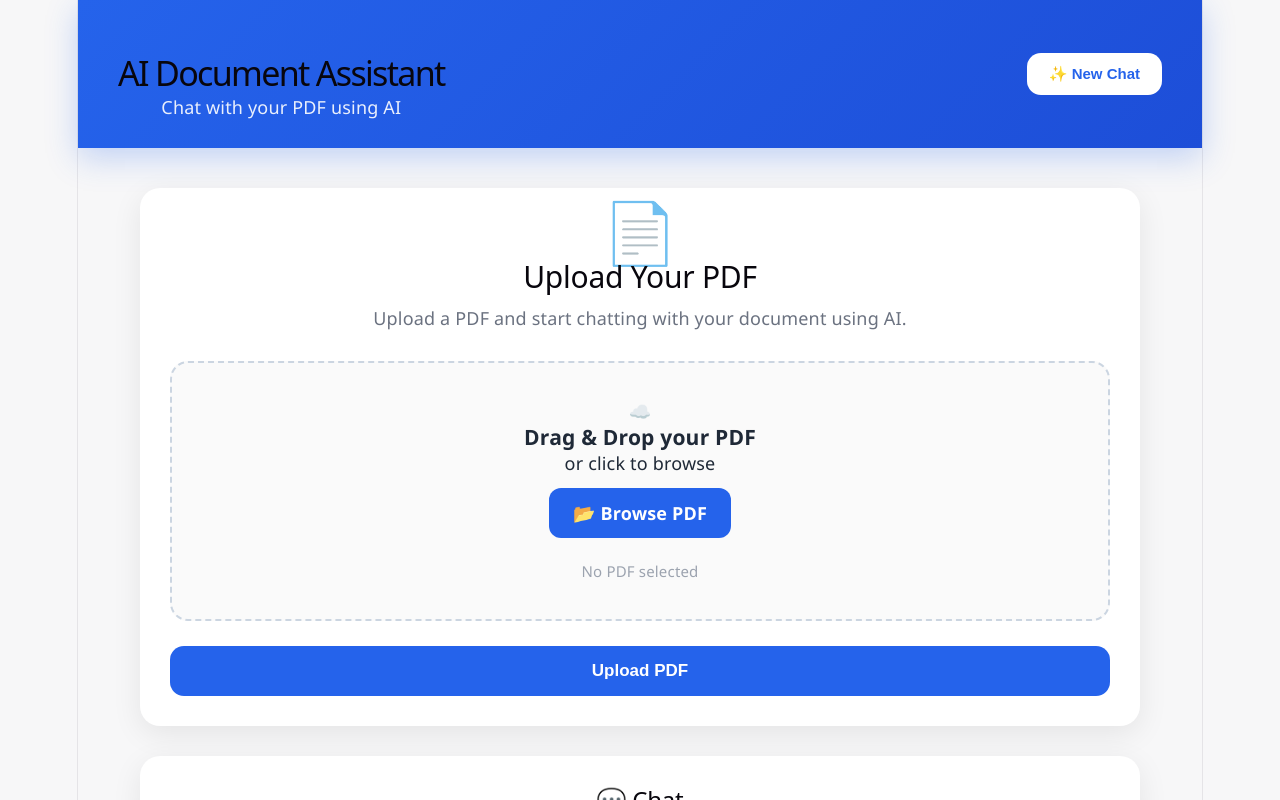
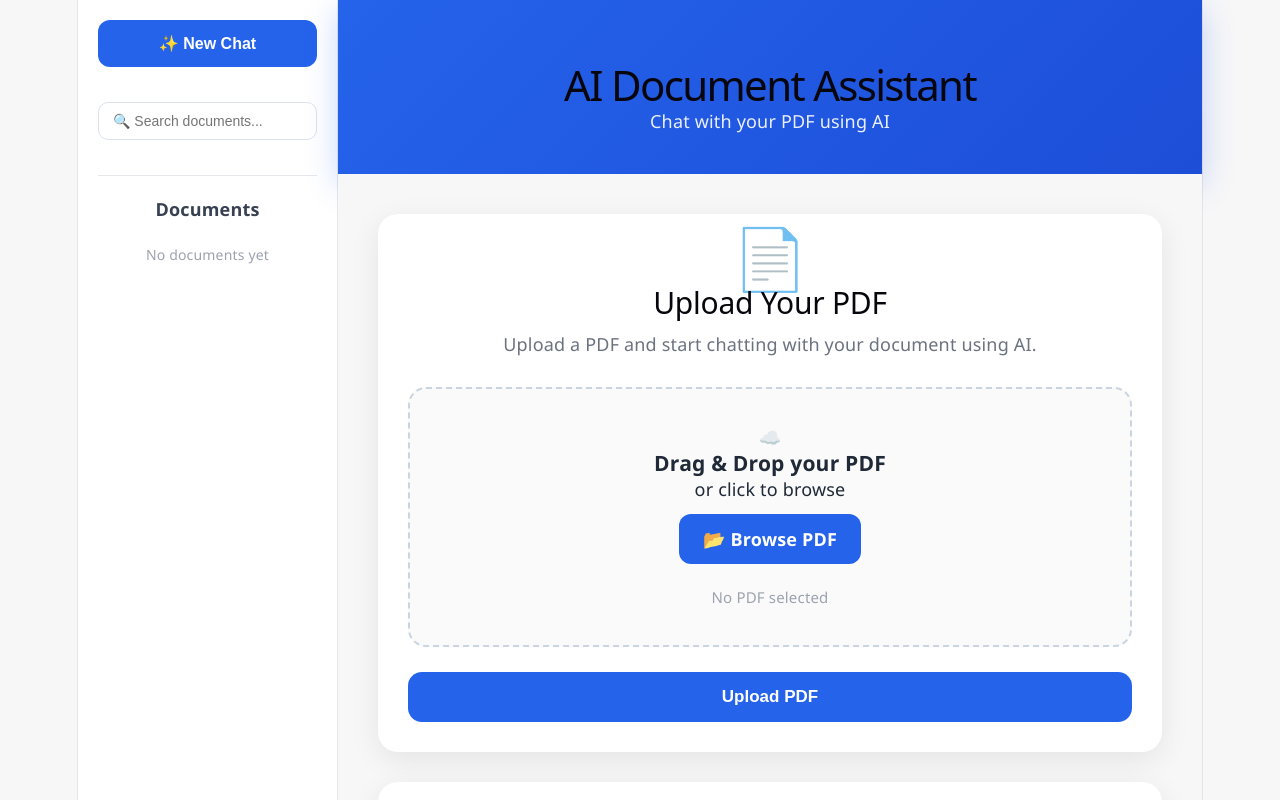
Before and after one commit to shivam9519/AI_Document_Assistant, a React app in the folder frontend/: page / in a window 1280 px wide. Shown: the top 800 px of the page. Built offline with nearby package versions, Linux system fonts and the light colour scheme; the HTML template or start-up script is replaced by a standard one.

Commit message:
search bar added

```diff
--- a/frontend/src/App.css
+++ b/frontend/src/App.css
@@ -14,31 +14,50 @@ body {
     font-family: "Segoe UI", Arial, sans-serif;
 }
 
-main {
-    width: 92%;
-    max-width: 1000px;
-    margin: 40px auto;
+main{
+
+    flex:1;
+
+    width:100%;
+
+    margin:0;
+
+    padding:40px;
+
+    background:#f7f7f8;
+
 }
 
 /* ===========================
    Header
 =========================== */
 
-header {
-    background: linear-gradient(135deg,#2563eb,#1d4ed8);
-    color: white;
-    text-align: center;
-    padding: 35px;
-    box-shadow: 0 10px 25px rgba(37,99,235,.25);
+header{
+
+    background:linear-gradient(135deg,#2563eb,#1d4ed8);
+
+    color:white;
+
+    padding:35px;
+
+    box-shadow:0 10px 25px rgba(37,99,235,.25);
+
 }
 
 header h1{
+
     font-size:36px;
+
     margin-bottom:10px;
+
 }
 
 header p{
+
     opacity:.9;
+
+    font-size:18px;
+
 }
 
 /* ===========================
@@ -798,35 +817,33 @@ section{
 
 .app-header{
 
-    background:linear-gradient(
-        135deg,
-        #2563eb,
-        #1d4ed8
-    );
+    background:linear-gradient(135deg,#2563eb,#1d4ed8);
 
     color:white;
 
-    padding:28px 40px;
+    padding:40px;
 
     box-shadow:0 10px 30px rgba(37,99,235,.25);
 
 }
 
-.header-content{
+.app-header h1{
 
-    max-width:1200px;
+    font-size:42px;
 
-    margin:auto;
-
-    display:flex;
-
-    justify-content:space-between;
-
-    align-items:center;
-
-    gap:20px;
+    margin-bottom:10px;
 
 }
+
+.app-header p{
+
+    font-size:18px;
+
+    opacity:.9;
+
+}
+
+
 
 .header-content h1{
 
@@ -842,27 +859,7 @@ section{
 
 }
 
-.new-chat-button{
 
-    background:white;
-
-    color:#2563eb;
-
-    border:none;
-
-    padding:12px 22px;
-
-    border-radius:14px;
-
-    font-size:15px;
-
-    font-weight:700;
-
-    cursor:pointer;
-
-    transition:.25s;
-
-}
 
 .new-chat-button:hover{
 
@@ -973,3 +970,279 @@ section{
     gap:6px;
 
 }
+
+/* ===========================
+   Sidebar
+=========================== */
+
+.sidebar{
+
+    width:260px;
+
+    min-height:100vh;
+
+    background:#ffffff;
+
+    border-right:1px solid #e5e7eb;
+
+    padding:20px;
+
+    display:flex;
+
+    flex-direction:column;
+
+    gap:20px;
+
+}
+
+.sidebar-new-chat{
+
+    width:100%;
+
+    padding:14px;
+
+    border:none;
+
+    border-radius:12px;
+
+    background:#2563eb;
+
+    color:white;
+
+    font-size:16px;
+
+    font-weight:600;
+
+    cursor:pointer;
+
+    transition:.3s;
+
+}
+
+.sidebar-new-chat:hover{
+
+    background:#1d4ed8;
+
+}
+
+.sidebar-divider{
+
+    height:1px;
+
+    background:#e5e7eb;
+
+}
+
+.sidebar-title{
+
+    font-weight:700;
+
+    color:#374151;
+
+}
+
+.sidebar-empty{
+
+    color:#9ca3af;
+
+    font-size:14px;
+
+}
+
+/* ===========================
+   App Layout
+=========================== */
+
+.app-layout{
+
+    display:flex;
+
+    min-height:100vh;
+
+}
+
+.app-content{
+
+    flex:1;
+
+    display:flex;
+
+    flex-direction:column;
+
+}
+
+.sidebar-documents{
+
+    display:flex;
+
+    flex-direction:column;
+
+    gap:12px;
+
+    margin-top:15px;
+
+}
+
+.sidebar-document{
+
+    padding:12px;
+
+    border-radius:12px;
+
+    background:#f8fafc;
+
+    border:1px solid #e5e7eb;
+
+    cursor:pointer;
+
+    transition:.2s;
+
+}
+
+.sidebar-document:hover{
+
+    background:#eef4ff;
+
+    border-color:#3b82f6;
+
+}
+
+.sidebar-document-name{
+
+    font-weight:600;
+
+    color:#1e293b;
+
+    word-break:break-word;
+
+}
+
+.sidebar-document-meta{
+
+    margin-top:6px;
+
+    font-size:.85rem;
+
+    color:#64748b;
+
+}
+.document-item {
+    cursor: pointer;
+    position: relative;
+    z-index: 9999;
+    pointer-events: auto;
+}
+
+.document-item {
+    display: flex;
+    align-items: center;
+    gap: 12px;
+
+    padding: 14px;
+    margin-bottom: 10px;
+
+    border-radius: 12px;
+
+    cursor: pointer;
+
+    transition: all 0.25s ease;
+}
+
+.document-item:hover {
+    background: #f5f9ff;
+}
+
+.document-item.active {
+    background: #e8f1ff;
+    border-left: 4px solid #2563eb;
+    box-shadow: 0 4px 12px rgba(37, 99, 235, 0.15);
+}
+
+.document-item strong {
+    display: block;
+}
+
+.document-item p {
+    margin: 4px 0 0;
+    color: #6b7280;
+    font-size: 13px;
+}
+
+
+.document-item{
+
+    display:flex;
+
+    justify-content:space-between;
+
+    align-items:center;
+
+}
+
+.document-content{
+
+    display:flex;
+
+    align-items:center;
+
+    gap:12px;
+
+    flex:1;
+
+}
+
+.delete-document-button{
+
+    background:transparent;
+
+    border:none;
+
+    font-size:18px;
+
+    cursor:pointer;
+
+    opacity:0;
+
+    transition:.2s;
+
+}
+
+.document-item:hover .delete-document-button{
+
+    opacity:1;
+
+}
+
+.delete-document-button:hover{
+
+    transform:scale(1.15);
+
+}
+
+.sidebar-search{
+
+    width:100%;
+
+    padding:10px 14px;
+
+    margin:15px 0;
+
+    border:1px solid #dbe3f0;
+
+    border-radius:10px;
+
+    outline:none;
+
+    font-size:14px;
+
+    box-sizing:border-box;
+
+}
+
+.sidebar-search:focus{
+
+    border-color:#2563eb;
+
+    box-shadow:0 0 0 3px rgba(37,99,235,.15);
+
+}
--- a/frontend/src/App.jsx
+++ b/frontend/src/App.jsx
@@ -1,4 +1,5 @@
-import { useState } from "react";
+import { useState, useEffect } from "react";
+
 import { toast } from "react-toastify";
 import "./App.css";
 
@@ -6,7 +7,7 @@ import Header from "./components/Header";
 import UploadSection from "./components/UploadSection";
 import ChatSection from "./components/ChatSection";
 import DocumentInfo from "./components/DocumentInfo";
-
+import Sidebar from "./components/Sidebar";
 function App() {
 
     const [document, setDocument] = useState(null);
@@ -14,10 +15,30 @@ function App() {
     const [question, setQuestion] = useState("");
 
     const [messages, setMessages] = useState([]);
+    const [currentChatId, setCurrentChatId] = useState(null);
 
     const [loading, setLoading] = useState(false);
+    const [searchTerm, setSearchTerm] = useState("");
+    const [documents, setDocuments] = useState(() => {
+
+    const saved = localStorage.getItem("documents");
+
+    return saved ? JSON.parse(saved) : [];
+
+});
+    const [chatHistory, setChatHistory] = useState({});
+        useEffect(() => {
+
+    localStorage.setItem(
+        "documents",
+        JSON.stringify(documents)
+    );
+
+}, [documents]);
+
 
     async function handleSend() {
+        console.log(document);
 
         if (!question.trim()) {
 
@@ -66,11 +87,22 @@ function App() {
                 sources: data.sources || [],
             };
 
-            setMessages(previous => [
-                ...previous,
+                 setMessages((previousMessages) => {
+
+    const updatedMessages = [
+        ...previousMessages,
         userMessage,
         aiMessage,
-            ]);
+    ];
+
+    setChatHistory((previousHistory) => ({
+        ...previousHistory,
+        [document.id]: updatedMessages,
+    }));
+
+    return updatedMessages;
+
+});
 
             setQuestion("");
 
@@ -94,30 +126,117 @@ function App() {
 
     function handleNewChat() {
 
+    if (!document) {
+        toast.warning("Select a document first.");
+        return;
+    }
+
+    const newChatId = Date.now().toString();
+
+    setCurrentChatId(newChatId);
+
     setMessages([]);
 
     setQuestion("");
 
     setLoading(false);
 
-        toast.success("Started a new chat.");
+    setChatHistory((previous) => ({
+
+        ...previous,
+
+        [document.id]: [
+
+            ...(previous[document.id] || []),
+
+            {
+                id: newChatId,
+                messages: [],
+            },
+
+        ],
+
+    }));
+
+    toast.success("New chat created.");
+
+}
+   function handleSelectDocument(doc) {
+
+    console.log("Selected:", doc.id);
+
+    console.log("History:", chatHistory);
+
+    setDocument(doc);
+
+    setMessages(chatHistory[doc.id] || []);
 
 }
 
+function handleDeleteDocument(documentId) {
+
+    const updatedDocuments = documents.filter(
+        (doc) => doc.id !== documentId
+    );
+
+    setDocuments(updatedDocuments);
+
+    setChatHistory((previous) => {
+
+        const updatedHistory = { ...previous };
+
+        delete updatedHistory[documentId];
+
+        return updatedHistory;
+
+    });
+
+    if (document?.id === documentId) {
+
+        if (updatedDocuments.length > 0) {
+
+            handleSelectDocument(updatedDocuments[0]);
+
+        } else {
+
+            setDocument(null);
+
+            setMessages([]);
+
+        }
+
+    }
+
+    toast.success("Document deleted.");
+
+}
+    console.log(document);
+
    return (
 
-        <>
+    <div className="app-layout">
+<Sidebar
+    handleNewChat={handleNewChat}
+    documents={documents}
+    setDocument={handleSelectDocument}
+    selectedDocument={document}
+    handleDeleteDocument={handleDeleteDocument}
+    searchTerm={searchTerm}
+    setSearchTerm={setSearchTerm}
+/>
+
+        <div className="app-content">
 
             <Header
                 title="AI Document Assistant"
                 subtitle="Chat with your PDF using AI"
-                onNewChat={handleNewChat}
             />
 
             <main>
 
                 <UploadSection
                         setDocument={setDocument}
+                        setDocuments={setDocuments}
                     />
 
                 <DocumentInfo
@@ -131,9 +250,12 @@ function App() {
                     messages={messages}
                     loading={loading}
                 />
+
             </main>
 
-        </>
+        </div>
+
+    </div>
 
 );
 
--- /dev/null
+++ b/frontend/src/components/Sidebar.jsx
@@ -0,0 +1,108 @@
+function Sidebar({
+    handleNewChat,
+    documents,
+    setDocument,
+    selectedDocument,
+    handleDeleteDocument,
+    searchTerm,
+    setSearchTerm,
+})  {
+    const filteredDocuments = documents.filter((doc) =>
+    doc.filename
+        .toLowerCase()
+        .includes(searchTerm.toLowerCase())
+);
+
+    return (
+
+        <aside className="sidebar">
+
+            <button
+                className="sidebar-new-chat"
+                onClick={handleNewChat}
+            >
+                ✨ New Chat
+            </button>
+            <input
+    type="text"
+    className="sidebar-search"
+    placeholder="🔍 Search documents..."
+    value={searchTerm}
+    onChange={(event) =>
+        setSearchTerm(event.target.value)
+    }
+/>
+
+            <div className="sidebar-divider"></div>
+
+            <div className="sidebar-title">
+                Documents
+            </div>
+
+            {documents.length === 0 ? (
+
+    <div className="sidebar-empty">
+        No documents yet
+    </div>
+
+) : filteredDocuments.length === 0 ? (
+
+    <div className="sidebar-empty">
+        No matching documents found
+    </div>
+
+) : (
+
+    filteredDocuments.map((doc) => (
+
+        <div
+            key={doc.id}
+            className={
+                selectedDocument?.id === doc.id
+                    ? "document-item active"
+                    : "document-item"
+            }
+            onClick={() => setDocument(doc)}
+        >
+
+            <div className="document-content">
+
+                <div>📄</div>
+
+                <div>
+
+                    <strong>{doc.filename}</strong>
+
+                    <p>
+                        {doc.totalChunks ?? "--"} chunks
+                    </p>
+
+                </div>
+
+            </div>
+
+            <button
+                className="delete-document-button"
+                onClick={(event) => {
+
+                    event.stopPropagation();
+
+                    handleDeleteDocument(doc.id);
+
+                }}
+            >
+                🗑️
+            </button>
+
+        </div>
+
+    ))
+
+)}
+        </aside>
+
+    );
+
+}
+
+export default Sidebar;
--- a/frontend/src/components/header.jsx
+++ b/frontend/src/components/header.jsx
@@ -1,14 +1,12 @@
 function Header({
     title,
     subtitle,
-    onNewChat,
 }) {
 
     return (
 
         <header className="app-header">
 
-            <div className="header-content">
 
                 <div>
 
@@ -18,16 +16,9 @@ function Header({
 
                 </div>
 
-                <button
-                    className="new-chat-button"
-                    onClick={onNewChat}
-                >
 
-                    ✨ New Chat
 
-                </button>
 
-            </div>
 
         </header>
 
```
Also changed, not shown: frontend/src/components/uploadsection.jsx (+28 -10 lines). Lines whose indentation alone changed are shown as unchanged.
